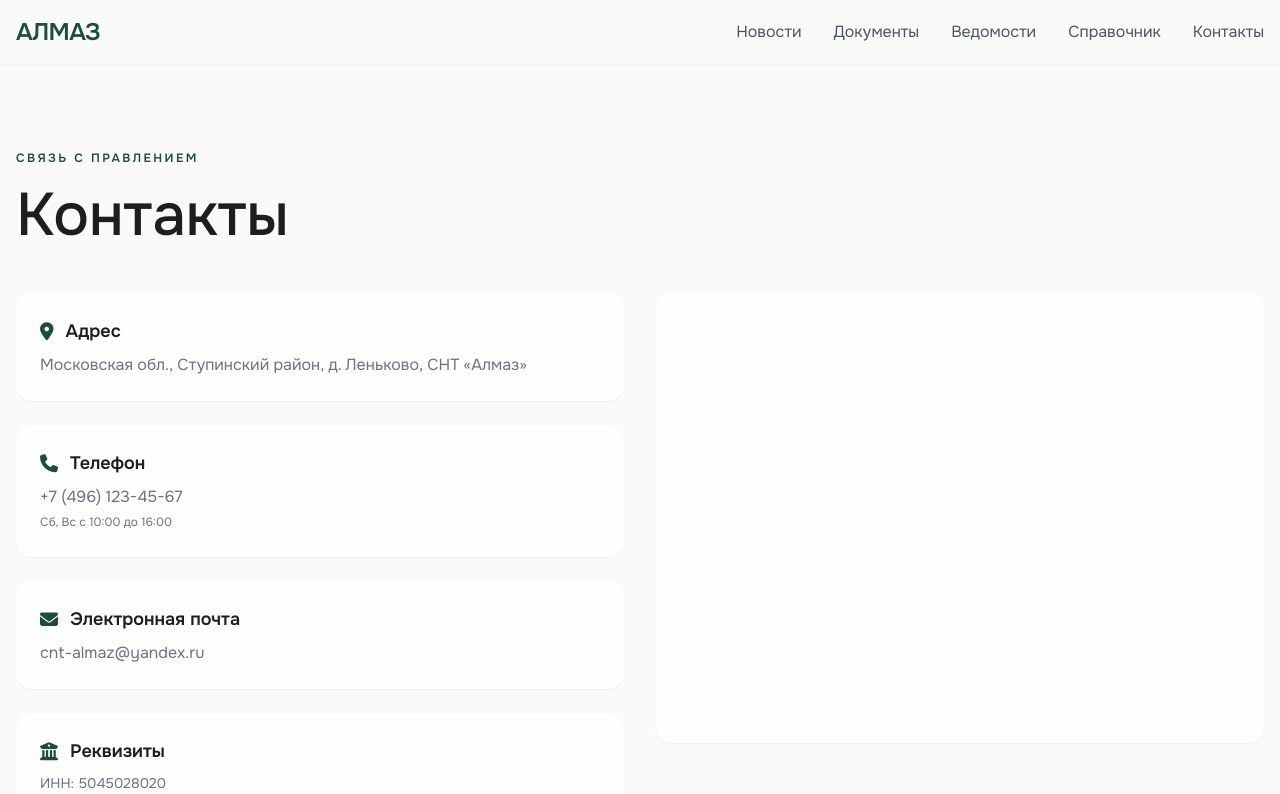
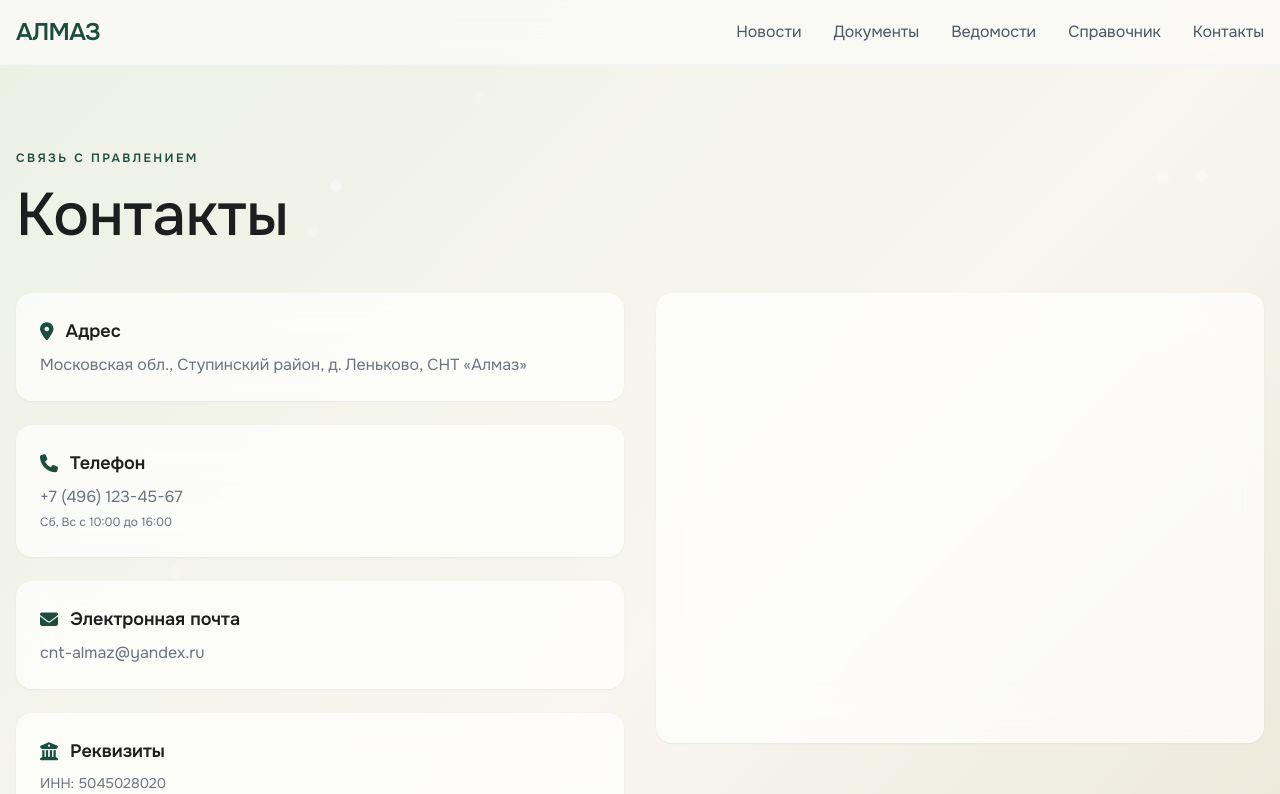
Before and after one commit to rawcam/almaz-snt, a Next.js app: page /almaz-snt/contacts in a window 1280 px wide. Shown: the top 794 px of the page. Built offline with nearby package versions, Linux system fonts and the light colour scheme.

Commit message:
Update contacts.js

```diff
--- a/src/pages/contacts.js
+++ b/src/pages/contacts.js
@@ -1,12 +1,12 @@
 // src/pages/contacts.js
 import Navbar from '../components/Navbar'
-import AnimatedBackground from '../components/AnimatedBackground'
+import AnimatedBackgroundLight from '../components/AnimatedBackgroundLight'
 import { motion } from 'framer-motion'
 
 export default function Contacts() {
   return (
-    <div className="min-h-screen bg-almond">
-      <AnimatedBackground opacity={0.2} />
+    <div className="min-h-screen bg-almond relative">
+      <AnimatedBackgroundLight opacity={0.5} />
       <Navbar />
       <div className="container mx-auto px-4 py-20 relative z-10">
         <motion.div
```
